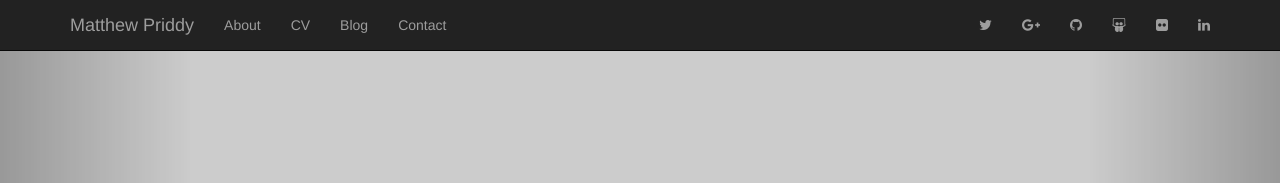
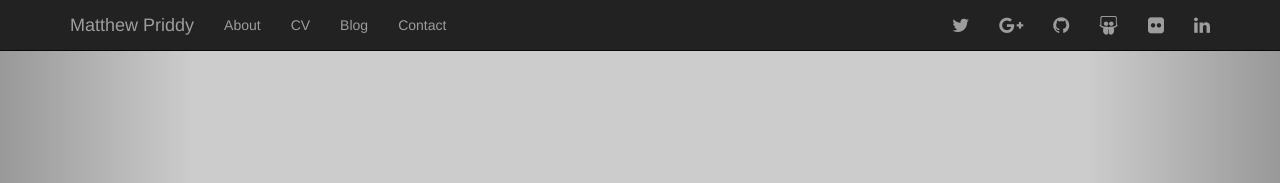
Before and after one commit to mwpriddy/mwpriddy.github.io, a Jekyll site: the page index.html, which Jekyll copies as it is, in a window 1280 px wide. Shown: the top 183 px of the page. Built offline with Jekyll 4.4.1, drawn with Linux system fonts in a browser that asks for light colours; nearby versions of some CDN libraries.

Commit message:
Update index.html

```diff
--- a/index.html
+++ b/index.html
@@ -53,12 +53,12 @@
                     <li><a href="contact">Contact</a></li>
                 </ul>
                 <ul class="nav navbar-nav navbar-right">
-                    <li><a href="#"><i class="fa fa-twitter fa-1x"></i></a></li>
-                    <li><a href="#"><i class="fa fa-google-plus fa-1x"></i></a></li>
-                    <li><a href="#"><i class="fa fa-github fa-1x"></i></a></li>
-                    <li><a href="#"><i class="fa fa-slideshare fa-1x"></i></a></li>
-                    <li><a href="#"><i class="fa fa-flickr fa-1x"></i></a></li>
-                    <li><a href="#"><i class="fa fa-linkedin fa-1x"></i></a></li>
+                    <li><a href="#"><i class="fa fa-twitter fa-lg"></i></a></li>
+                    <li><a href="#"><i class="fa fa-google-plus fa-lg"></i></a></li>
+                    <li><a href="#"><i class="fa fa-github fa-lg"></i></a></li>
+                    <li><a href="#"><i class="fa fa-slideshare fa-lg"></i></a></li>
+                    <li><a href="#"><i class="fa fa-flickr fa-lg"></i></a></li>
+                    <li><a href="#"><i class="fa fa-linkedin fa-lg"></i></a></li>
                 </ul>
             </div>
             <!-- /.navbar-collapse -->
```
